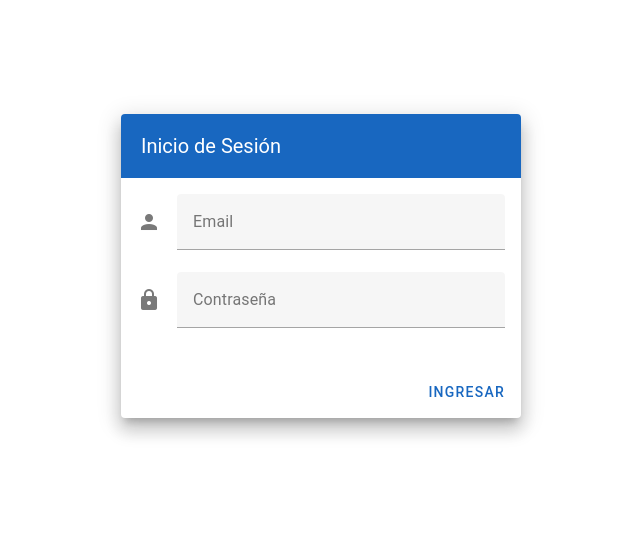
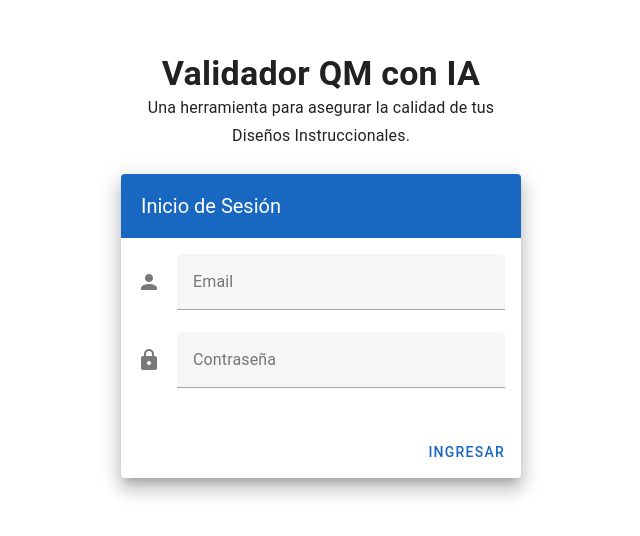
Before and after one commit to kirlts/validadorQM, a Vue app in the folder frontend/: page / in a window 1280 px wide. Before the commit this address led to /login. Shown: the part 134-670 px from the top of the page, without its empty margins (319-959 px from the left). Built offline with nearby package versions, Linux system fonts and the light colour scheme; no server answers.

Commit message:
VAL-13: Implement new authentication flow with LoginCard component, add WelcomeView, and refactor routing for protected views

```diff
--- /dev/null
+++ b/frontend/src/components/LoginCard.vue
@@ -0,0 +1,86 @@
+<template>
+  <v-card class="elevation-12">
+    <v-toolbar color="primary" dark flat>
+      <v-toolbar-title>Inicio de Sesión</v-toolbar-title>
+    </v-toolbar>
+    <v-card-text>
+      <v-form @submit.prevent="handleLogin">
+        <v-text-field
+          label="Email"
+          name="login"
+          prepend-icon="mdi-account"
+          type="text"
+          v-model="email"
+          required
+        ></v-text-field>
+        <v-text-field
+          id="password"
+          label="Contraseña"
+          name="password"
+          prepend-icon="mdi-lock"
+          type="password"
+          v-model="password"
+          required
+        ></v-text-field>
+        <v-alert
+          v-if="errorMessage"
+          type="error"
+          density="compact"
+          class="mb-4"
+        >
+          {{ errorMessage }}
+        </v-alert>
+      </v-form>
+    </v-card-text>
+    <v-card-actions>
+      <v-spacer></v-spacer>
+      <v-btn
+        color="primary"
+        @click="handleLogin"
+        :loading="loading"
+        :disabled="loading"
+      >
+        Ingresar
+      </v-btn>
+    </v-card-actions>
+  </v-card>
+</template>
+
+<script setup>
+import { ref } from 'vue';
+import { useRouter } from 'vue-router';
+import { supabase } from '@/supabase';
+
+const email = ref('');
+const password = ref('');
+const loading = ref(false);
+const errorMessage = ref(null);
+const router = useRouter();
+
+async function handleLogin() {
+  if (!email.value || !password.value) {
+    errorMessage.value = 'Email y contraseña no pueden estar vacíos.';
+    return;
+  }
+
+  try {
+    loading.value = true;
+    errorMessage.value = null;
+
+    const { data, error } = await supabase.auth.signInWithPassword({
+      email: email.value,
+      password: password.value,
+    });
+
+    if (error) throw error;
+
+    router.push({ name: 'dashboard' });
+
+  } catch (error) {
+    errorMessage.value = 'Credenciales inválidas. Por favor, intente de nuevo.';
+    console.error('Error de autenticación:', error.message);
+  } finally {
+    loading.value = false;
+  }
+}
+</script>
--- /dev/null
+++ b/frontend/src/layouts/DefaultLayout.vue
@@ -0,0 +1,38 @@
+<template>
+  <v-app>
+    <v-app-bar app color="primary" dark>
+      <v-toolbar-title>Validador QM</v-toolbar-title>
+      <v-spacer></v-spacer>
+      <v-btn @click="handleLogout" text>
+        <v-icon left>mdi-logout</v-icon>
+        Cerrar Sesión
+      </v-btn>
+    </v-app-bar>
+
+    <v-main>
+      <router-view />
+    </v-main>
+  </v-app>
+</template>
+
+<script setup>
+import { useRouter } from 'vue-router';
+import { supabase } from '@/supabase';
+
+const router = useRouter();
+
+async function handleLogout() {
+  try {
+    const { error } = await supabase.auth.signOut();
+    if (error) throw error;
+    // Redirige al usuario a la página de bienvenida/login después de cerrar sesión
+    router.push('/');
+  } catch (error) {
+    console.error('Error al cerrar sesión:', error.message);
+  }
+}
+</script>
+
+<style scoped>
+/* Puedes añadir estilos específicos para el layout si es necesario */
+</style>
--- a/frontend/src/router/index.js
+++ b/frontend/src/router/index.js
@@ -1,33 +1,55 @@
 import { createRouter, createWebHistory } from 'vue-router'
-import LoginView from '../views/LoginView.vue'
+import WelcomeView from '../views/WelcomeView.vue'
 import DashboardView from '../views/DashboardView.vue'
 import DetailView from '../views/DetailView.vue'
+// 1. Importamos el nuevo layout
+import DefaultLayout from '../layouts/DefaultLayout.vue'
+import { supabase } from '@/supabase'
 
 const router = createRouter({
   history: createWebHistory(import.meta.env.BASE_URL),
   routes: [
     {
       path: '/',
-      redirect: '/login' // Redirigir la raíz a la página de login
+      name: 'welcome',
+      component: WelcomeView
     },
+    // 2. Creamos una nueva ruta "padre" para las vistas protegidas
     {
-      path: '/login',
-      name: 'login',
-      component: LoginView
-    },
-    {
-      path: '/dashboard',
-      name: 'dashboard',
-      component: DashboardView
-    },
-    {
-      // Ruta dinámica para mostrar el detalle de un DI específico
-      path: '/di/:id',
-      name: 'detail',
-      component: DetailView,
-      props: true // Permite pasar el 'id' de la URL como prop al componente
+      path: '/app',
+      component: DefaultLayout,
+      meta: { requiresAuth: true },
+      children: [
+        {
+          path: 'dashboard',
+          name: 'dashboard',
+          component: DashboardView,
+        },
+        {
+          path: 'di/:id',
+          name: 'detail',
+          component: DetailView,
+          props: true,
+        }
+      ]
     }
   ]
 })
 
+router.beforeEach(async (to, from, next) => {
+  const { data: { session } } = await supabase.auth.getSession();
+  const requiresAuth = to.matched.some(record => record.meta.requiresAuth);
+
+  if (requiresAuth && !session) {
+    next('/');
+  }
+  // 3. Actualizamos la redirección para que apunte a la nueva ruta del dashboard
+  else if (to.name === 'welcome' && session) {
+    next('/app/dashboard');
+  }
+  else {
+    next();
+  }
+});
+
 export default router
--- a/frontend/src/views/DashboardView.vue
+++ b/frontend/src/views/DashboardView.vue
@@ -50,6 +50,8 @@ onMounted(async () => {
 });
 
 function viewDetails(id) {
-  router.push(`/di/${id}`);
+  // En lugar de construir la URL manualmente, navegamos por el nombre de la ruta.
+  // Vue Router construirá la URL correcta (/app/di/1) automáticamente.
+  router.push({ name: 'detail', params: { id: id } });
 }
 </script>
--- a/frontend/src/views/LoginView.vue
+++ /dev/null
@@ -1,98 +0,0 @@
-<template>
-  <v-container class="fill-height" fluid>
-    <v-row align="center" justify="center">
-      <v-col cols="12" sm="8" md="4">
-        <v-card class="elevation-12">
-          <v-toolbar color="primary" dark flat>
-            <v-toolbar-title>Inicio de Sesión</v-toolbar-title>
-          </v-toolbar>
-          <v-card-text>
-            <v-form @submit.prevent="handleLogin">
-              <v-text-field
-                label="Email"
-                name="login"
-                prepend-icon="mdi-account"
-                type="text"
-                v-model="email"
-                required
-              ></v-text-field>
-              <v-text-field
-                id="password"
-                label="Contraseña"
-                name="password"
-                prepend-icon="mdi-lock"
-                type="password"
-                v-model="password"
-                required
-              ></v-text-field>
-              <v-alert
-                v-if="errorMessage"
-                type="error"
-                density="compact"
-                class="mb-4"
-              >
-                {{ errorMessage }}
-              </v-alert>
-            </v-form>
-          </v-card-text>
-          <v-card-actions>
-            <v-spacer></v-spacer>
-            <v-btn
-              color="primary"
-              @click="handleLogin"
-              :loading="loading"
-              :disabled="loading"
-            >
-              Ingresar
-            </v-btn>
-          </v-card-actions>
-        </v-card>
-      </v-col>
-    </v-row>
-  </v-container>
-</template>
-
-<script setup>
-import { ref } from 'vue';
-import { useRouter } from 'vue-router';
-// 3. Importamos nuestro cliente de Supabase
-import { supabase } from '@/supabase';
-
-const email = ref('');
-const password = ref('');
-// 4. Actualizamos las variables de estado para manejar carga y errores
-const loading = ref(false);
-const errorMessage = ref(null);
-const router = useRouter();
-
-// 5. La función de login ahora es asíncrona y se comunica con Supabase
-async function handleLogin() {
-  if (!email.value || !password.value) {
-    errorMessage.value = 'Email y contraseña no pueden estar vacíos.';
-    return;
-  }
-
-  try {
-    loading.value = true;
-    errorMessage.value = null;
-
-    // Realizamos la llamada a Supabase para iniciar sesión
-    const { data, error } = await supabase.auth.signInWithPassword({
-      email: email.value,
-      password: password.value,
-    });
-
-    if (error) throw error;
-
-    // Si el login es exitoso, la librería de Supabase guarda la sesión automáticamente.
-    // Solo necesitamos redirigir al usuario.
-    router.push('/dashboard');
-
-  } catch (error) {
-    errorMessage.value = 'Credenciales inválidas. Por favor, intente de nuevo.';
-    console.error('Error de autenticación:', error.message);
-  } finally {
-    loading.value = false;
-  }
-}
-</script>
--- /dev/null
+++ b/frontend/src/views/WelcomeView.vue
@@ -0,0 +1,19 @@
+<template>
+  <v-container class="fill-height" fluid>
+    <v-row align="center" justify="center">
+      <v-col cols="12" sm="8" md="6" lg="4">
+        <div class="text-center mb-6">
+          <h1 class="text-h4 font-weight-bold">Validador QM con IA</h1>
+          <p class="text-subtitle-1 grey--text text--darken-1">
+            Una herramienta para asegurar la calidad de tus Diseños Instruccionales.
+          </p>
+        </div>
+        <LoginCard />
+      </v-col>
+    </v-row>
+  </v-container>
+</template>
+
+<script setup>
+import LoginCard from '@/components/LoginCard.vue';
+</script>
```
